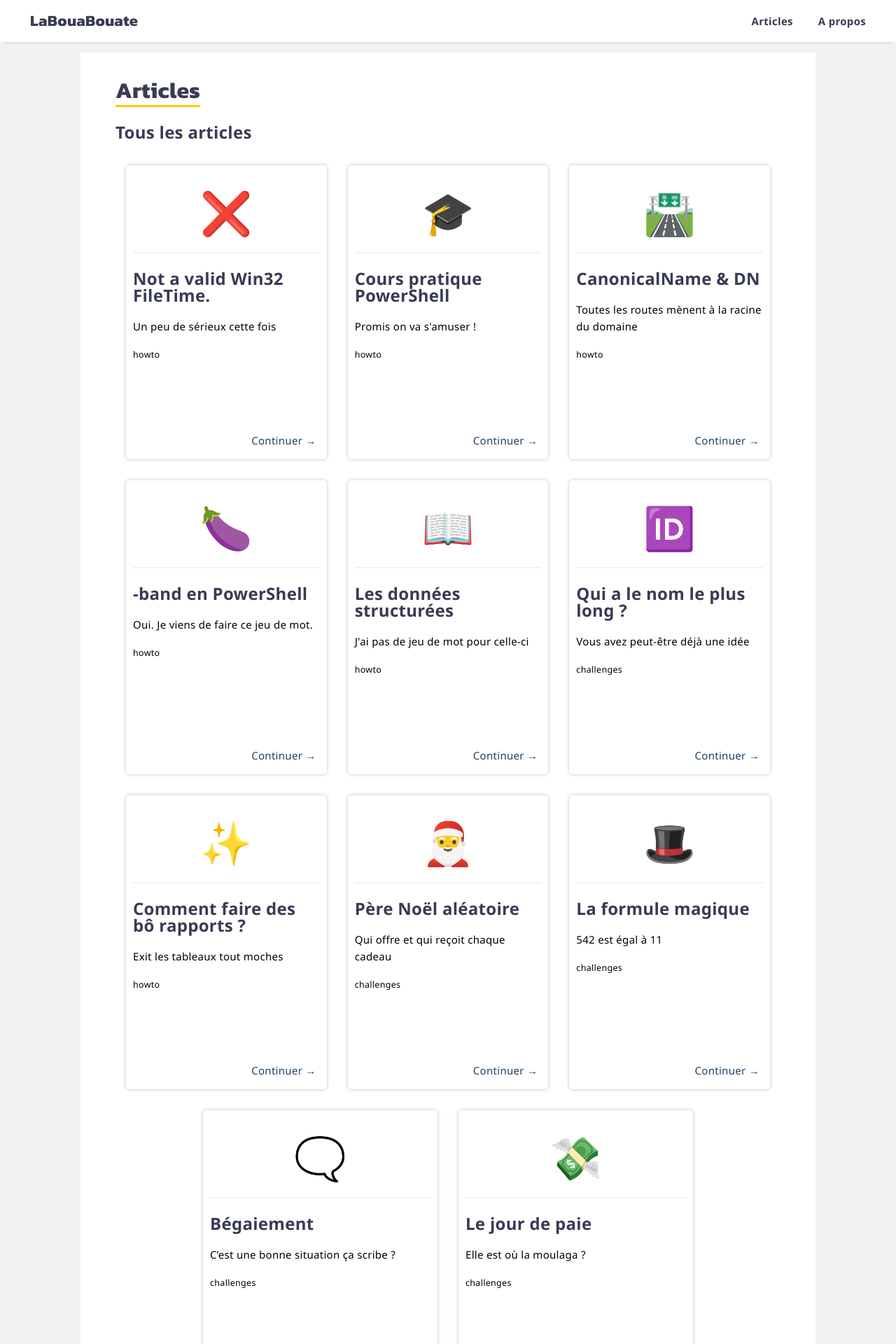
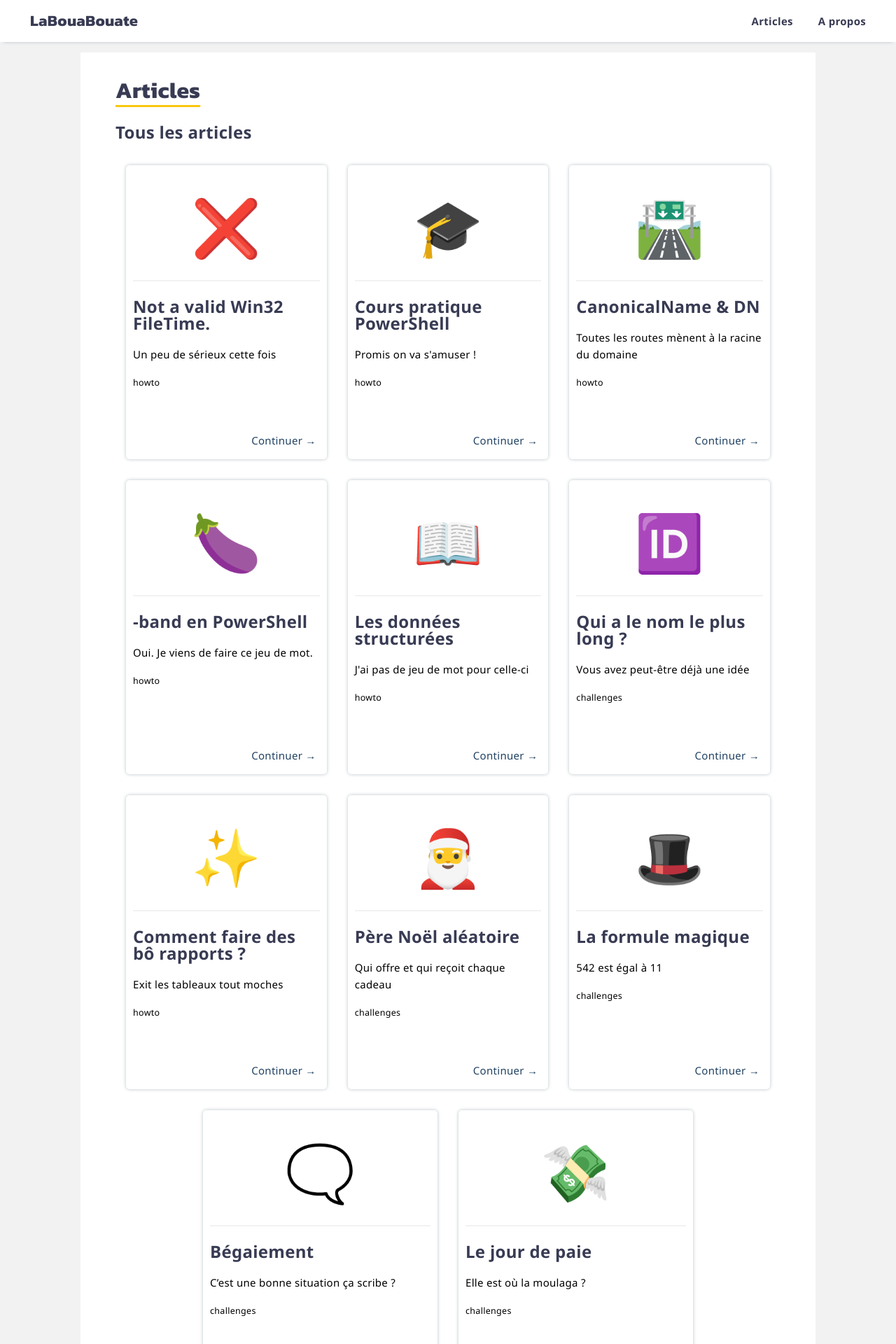
Before and after one commit to leobouard/leobouard.github.io, a Jekyll site: the page built from blog.md, in a window 1280 px wide. Shown: the top 1920 px of the page at 70% size. Built offline with Jekyll 4.4.1, drawn with Linux system fonts in a browser that asks for light colours; our own code applies the rules of GitHub Pages for plain Markdown files.

Commit message:
Update blog.md

```diff
--- a/blog.md
+++ b/blog.md
@@ -11,7 +11,7 @@ permalink: /blog
         {% if post.listed == true %}
             <article>
                 <div style="margin: -15px;">
-                    <p style="text-align: center; font-size: 60px;">{{ post.icon }}</p>
+                    <p style="text-align: center; font-size: 80px;">{{ post.icon }}</p>
                 </div>
                 <hr>
                 <h2>{{ post.title }}</h2>
```
